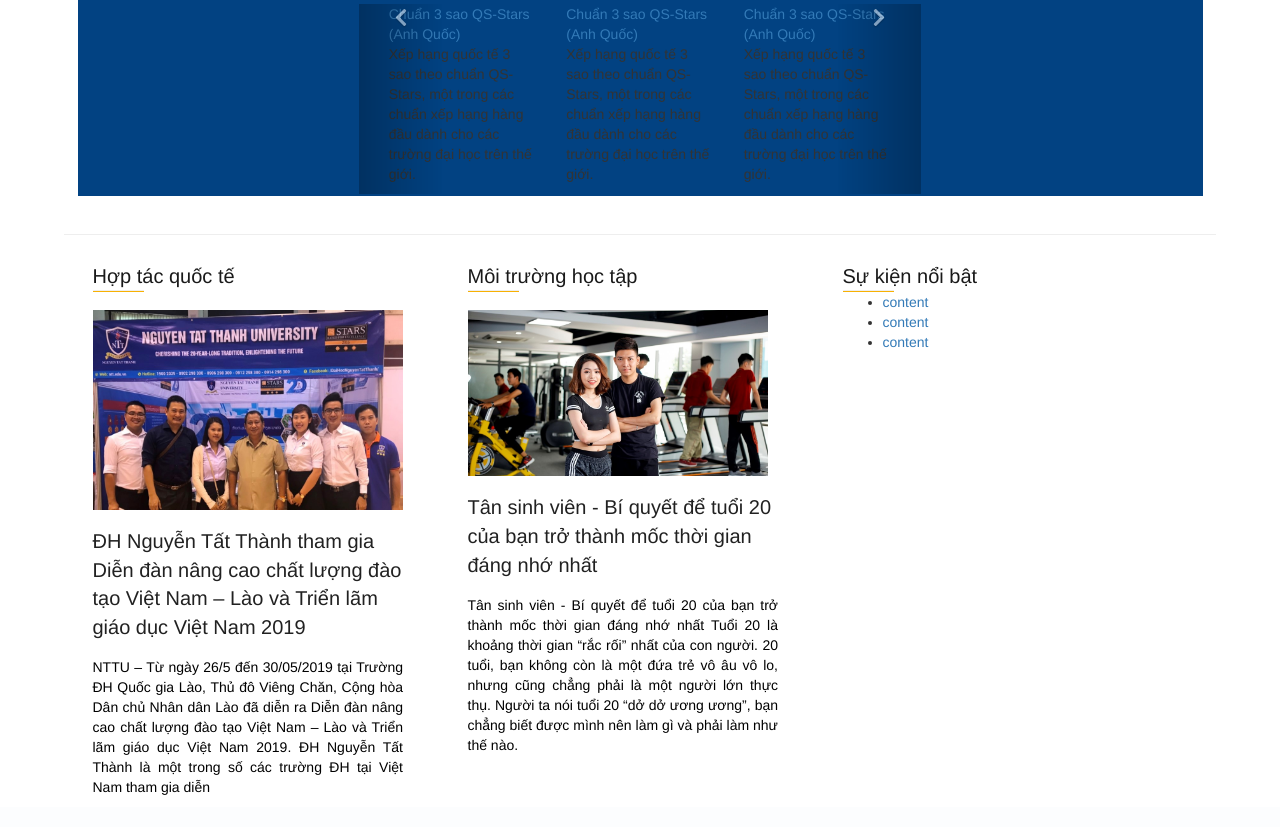
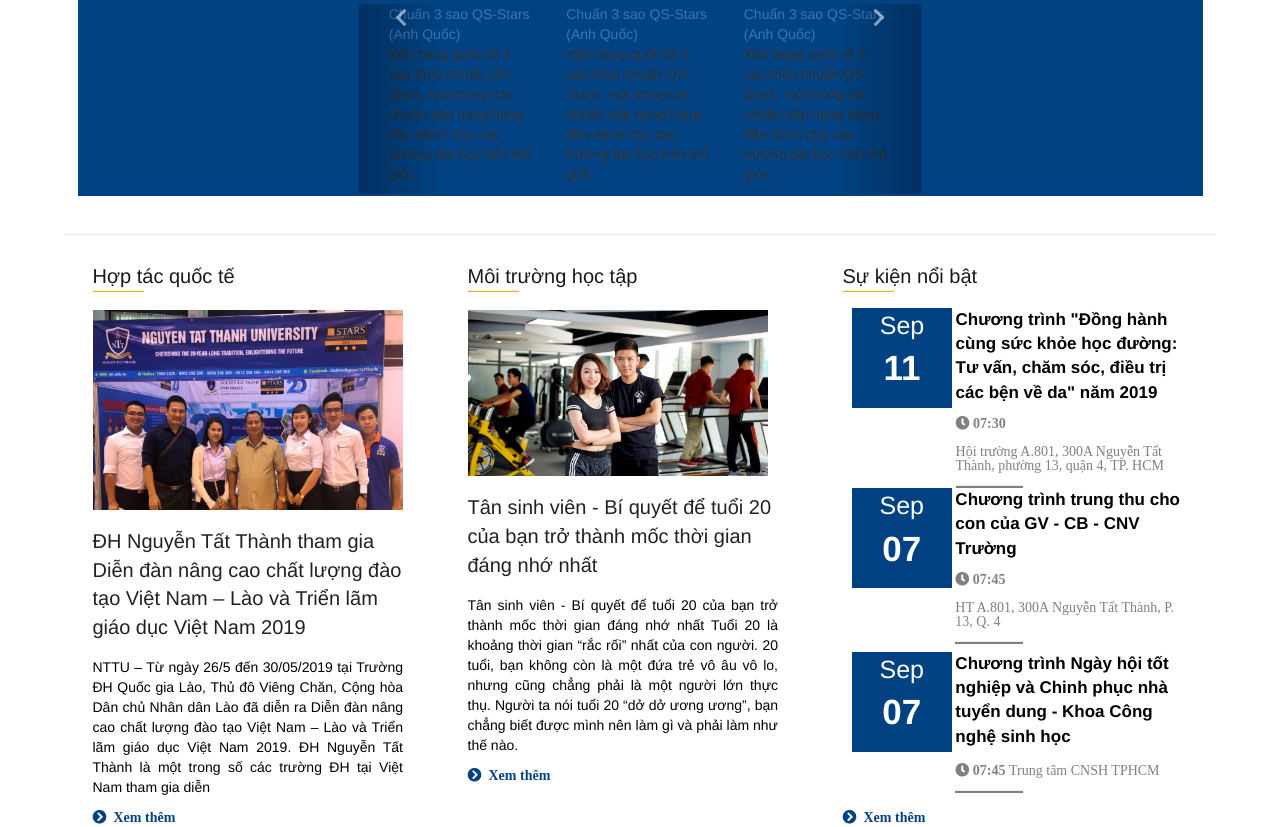
Before and after one commit to hoanganh99/CSE485_175A071180_175A071411, a PHP site: page / in a window 1280 px wide. Shown: the part 1254-2081 px from the top of the page. Before the commit the page ends 2049 px from the top, so only its background shows below. Run offline with PHP 8.4, Linux system fonts and the light colour scheme.

Commit message:
BTL 08.09.2019
Chỉnh sửa

```diff
--- a/project/css/style.css
+++ b/project/css/style.css
@@ -197,10 +197,8 @@ header
 }
 
 /*Hàng thứ 6*/
-.image-2 img
-{
-    width: 90%;
-}
+/*Phần sự kiên đặc biệt*/
+
 /*Phần footer*/
 footer {
     height: 500px;
--- a/project/index.html
+++ b/project/index.html
@@ -395,7 +395,10 @@
                             <a href="#" style="text-decoration: none; color: rgba(0, 0, 0, 0.87); font-size: 20px;text-align: justify;">
                                 ĐH Nguyễn Tất Thành tham gia Diễn đàn nâng cao chất lượng đào tạo Việt Nam – Lào và Triển lãm giáo dục Việt Nam 2019
                             </a>
-                            <p style="margin-top: 5%; color: black; text-align: justify;">NTTU – Từ ngày 26/5 đến 30/05/2019 tại Trường ĐH Quốc gia Lào, Thủ đô Viêng Chăn, Cộng hòa Dân chủ Nhân dân Lào đã diễn ra Diễn đàn nâng cao chất lượng đào tạo Việt Nam – Lào và Triển lãm giáo dục Việt Nam 2019. ĐH Nguyễn Tất Thành là một trong số các trường ĐH tại Việt Nam tham gia diễn</p>
+                            <p style="margin-top: 5%; color: black; text-align: justify;">
+                                NTTU – Từ ngày 26/5 đến 30/05/2019 tại Trường ĐH Quốc gia Lào, Thủ đô Viêng Chăn, Cộng hòa Dân chủ Nhân dân Lào đã diễn ra Diễn đàn nâng cao chất lượng đào tạo Việt Nam – Lào và Triển lãm giáo dục Việt Nam 2019. ĐH Nguyễn Tất Thành là một trong số các trường ĐH tại Việt Nam tham gia diễn
+                            </p>
+                            <i class="fa fa-chevron-circle-right" style="color: #024282;">&nbsp&nbsp<a href="#" style="color: #024282;">Xem thêm</a></i>
                         </div>
                     </div>
                 </div>
@@ -413,6 +416,7 @@
                                 Tân sinh viên - Bí quyết để tuổi 20 của bạn trở thành mốc thời gian đáng nhớ nhất
                                 Tuổi 20 là khoảng thời gian “rắc rối” nhất của con người. 20 tuổi, bạn không còn là một đứa trẻ vô âu vô lo, nhưng cũng chẳng phải là một người lớn thực thụ. Người ta nói tuổi 20 “dở dở ương ương”, bạn chẳng biết được mình nên làm gì và phải làm như thế nào.
                             </p>
+                            <i class="fa fa-chevron-circle-right" style="color: #024282;">&nbsp&nbsp<a href="#" style="color: #024282;">Xem thêm</a></i>
                         </div>
                     </div>
                 </div>
@@ -423,12 +427,85 @@
                     </a>
                     <hr style="width: 15%; margin: 0; height: 1px; background-color: #f8b103;" />
                     <div>
-                        <ul>
-                            <li><a href="#">content</a></li>
-                            <li><a href="#">content</a></li>
-                            <li><a href="#">content</a></li>
+                        <ul style="list-style: none;">
+                            <li style="margin-top: 5%; margin-left:-10%;">
+                                <div class="row">
+                                    <div class="col-md-1 ">
+                                        <p style="width: 100px; height: 100px; background-color: #024282; text-align: center; color: white; font-size: 25px;">
+                                            Sep
+                                            <br />
+                                            <span style="font-size: 35px; font-weight: bolder;">
+                                                11
+                                            </span>
+                                        </p>
+                                    </div>
+                                    <div class="col-md-3" style="margin-left: 20%; width: 70%;">
+                                        <a href="#" style="font-size: 17px; color: black; font-weight: bolder; text-decoration: none;">
+                                            Chương trình "Đồng hành cùng sức khỏe học đường: Tư vấn, chăm sóc, điều trị các bện về da" năm 2019
+                                        </a>
+                                        <p style="margin-top:5%;color:#808080;">
+                                            <i class="fa fa-clock mr-2" aria-hidden="true">
+                                                07:30 <br /><br />
+                                                <span style="font-weight: 100;">Hội trường A.801, 300A Nguyễn Tất Thành, phường 13, quận 4, TP. HCM</span>
+                                            </i>
+                                        </p>
+                                        <hr style="width: 30%; margin: 0; height: 2px; background-color: #808080;" />
+                                    </div>
+                                </div>
+                            </li>
+                            <li>
+                                <div class="row" style="margin-top: 40%; margin-left: -15%;">
+                                    <div class="col-md-1 ">
+                                        <p style="width: 100px; height: 100px; background-color: #024282; text-align: center; color: white; font-size: 25px;">
+                                            Sep
+                                            <br />
+                                            <span style="font-size: 35px; font-weight: bolder;">
+                                                07
+                                            </span>
+                                        </p>
+                                    </div>
+                                    <div class="col-md-3" style="margin-left: 20%; width: 70%;">
+                                        <a href="#" style="font-size: 17px; color: black; font-weight: bolder; text-decoration: none;">
+                                            Chương trình trung thu cho con của GV - CB - CNV Trường
+                                        </a>
+                                        <p style="margin-top:5%;color:#808080;">
+                                            <i class="fa fa-clock mr-2" aria-hidden="true">
+                                                07:45 <br /><br />
+                                                <span style="font-weight: 100;">HT A.801, 300A Nguyễn Tất Thành, P. 13, Q. 4</span>
+                                            </i>
+                                        </p>
+                                        <hr style="width: 30%; margin: 0; height: 2px; background-color: #808080;" />
+                                    </div>
+                                </div>
+                            </li>
+                            <li>
+                                <div class="row" style="margin-top: 40%; margin-left: -15%;">
+                                    <div class="col-md-1">
+                                        <p style="width: 100px; height: 100px; background-color: #024282; text-align: center; color: white; font-size: 25px;">
+                                            Sep
+                                            <br />
+                                            <span style="font-size: 35px; font-weight: bolder;">
+                                                07
+                                            </span>
+                                        </p>
+                                    </div>
+                                    <div class="col-md-3" style="margin-left: 20%; width: 70%;">
+                                        <a href="#" style="font-size: 17px; color: black; font-weight: bolder; text-decoration: none;">
+                                            Chương trình Ngày hội tốt nghiệp và Chinh phục nhà tuyển dung - Khoa Công nghệ sinh học
+                                        </a>
+                                        <p style="margin-top:5%;color:#808080;">
+                                            <i class="fa fa-clock mr-2" aria-hidden="true">
+                                                07:45
+                                                <span style="font-weight: 100;">Trung tâm CNSH TPHCM</span>
+                                            </i>
+                                        </p>
+                                        <hr style="width: 30%; margin: 0; height: 2px; background-color: #808080;" />
+                                    </div>
+                                </div>
+                            </li>
                         </ul>
                     </div>
+                    <i class="fa fa-chevron-circle-right" style="color: #024282; margin-top: 5%;">&nbsp&nbsp<a href="#" style="color: #024282;">Xem thêm</a></i>
                 </div>
             </div>
         </div>
```
Also changed, not shown: 1 other file.
